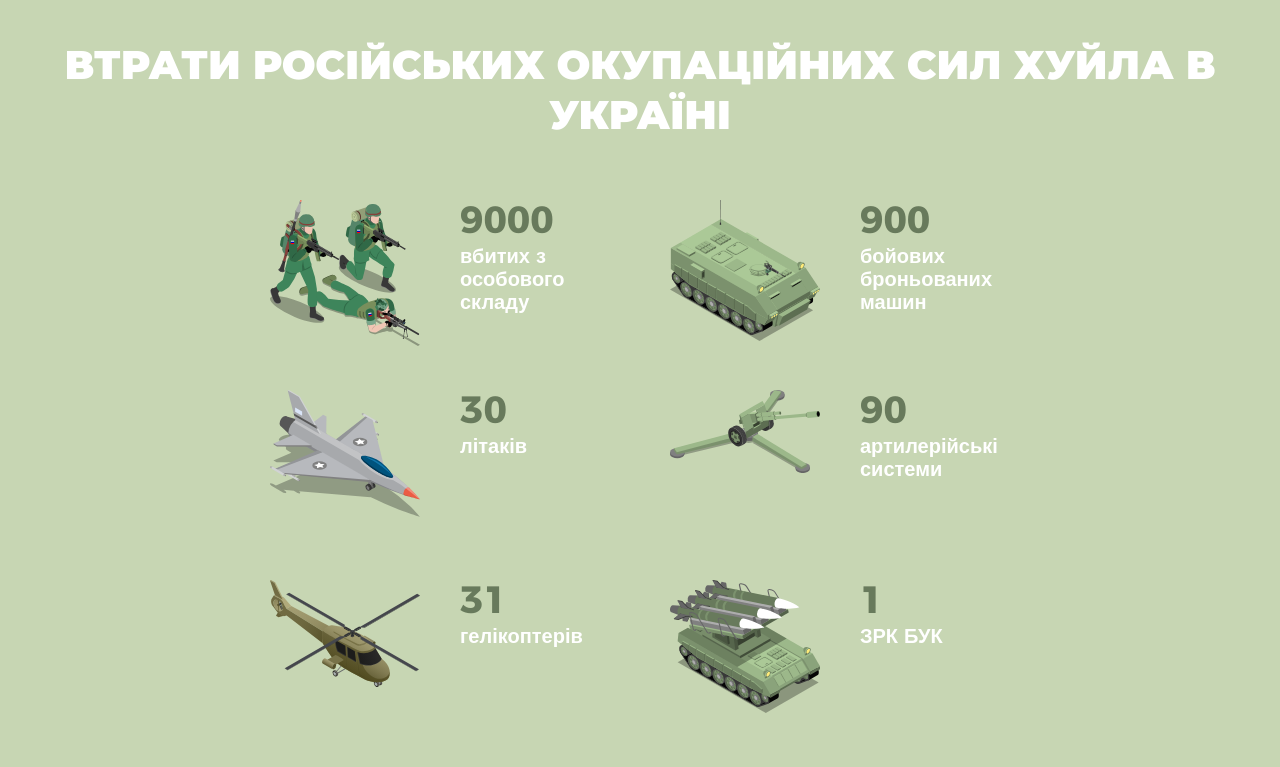
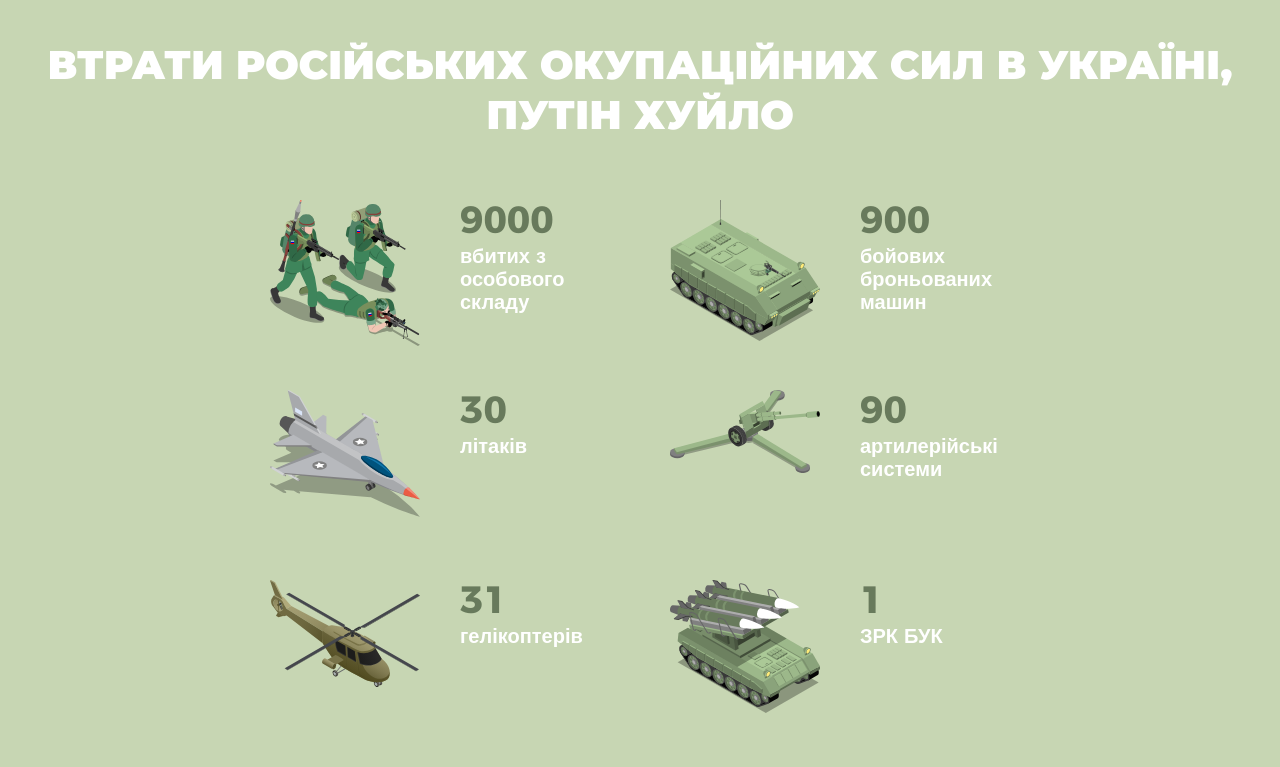
Before and after one commit to Orionkh/test, a plain HTML site: page index.html in a window 1280 px wide. Shown: the top 767 px of the page. Drawn offline with Linux system fonts and the light colour scheme.

Commit message:
Changes in Stage branch

```diff
--- a/index.html
+++ b/index.html
@@ -11,7 +11,7 @@
   </head>
   <body>
     <main class="main">
-      <div class="statistics-title">ВТРАТИ РОСІЙСЬКИХ ОКУПАЦІЙНИХ СИЛ ХУЙЛА В УКРАЇНІ</div>
+      <div class="statistics-title">ВТРАТИ РОСІЙСЬКИХ ОКУПАЦІЙНИХ СИЛ В УКРАЇНІ, ПУТІН ХУЙЛО</div>
       <ul class="statistics-list">
         <li>
           <div class="statistics-img">
```
